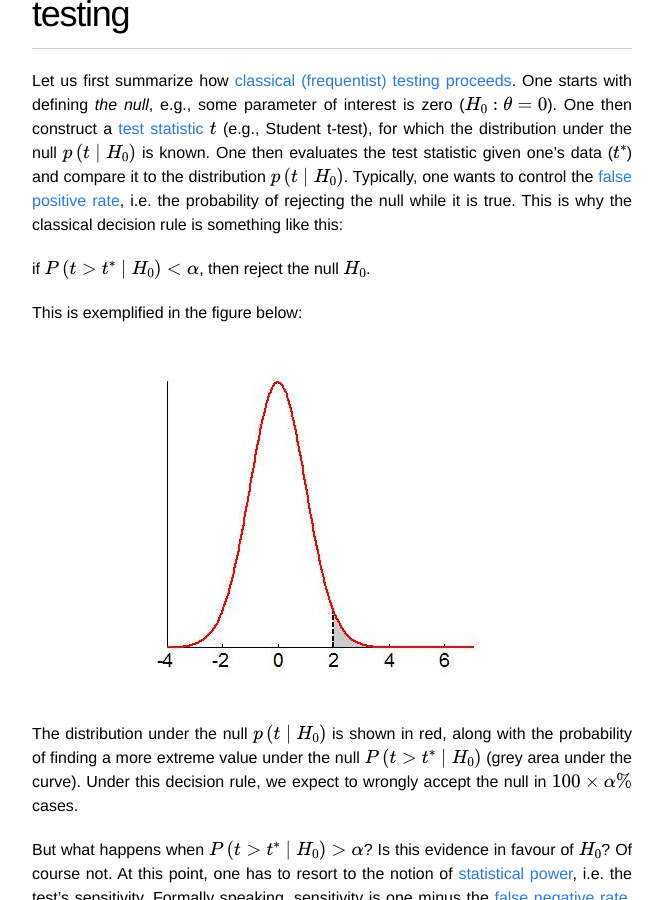
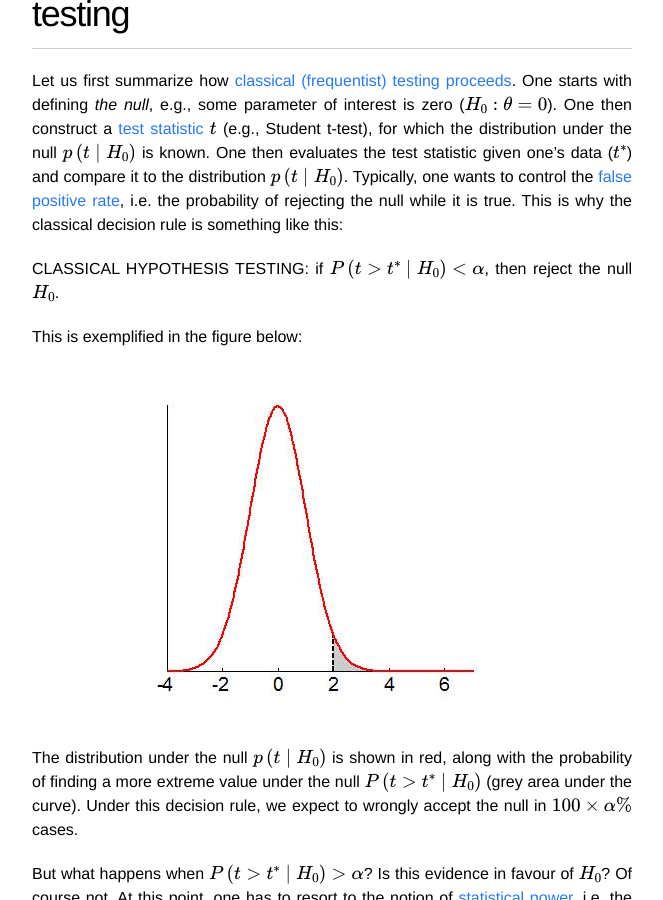
Before and after one commit to MBB-team/VBA-toolbox, a Jekyll site: the page built from _wiki/Bayesian-modelling-introduction.md, in a window 1280 px wide and 900 px high, scrolled down 3825 px. Shown: the whole window, without its empty margins (308-971 px from the left). Built offline with Jekyll 4.4.1, drawn with Linux system fonts in a browser that asks for light colours; nearby versions of some CDN libraries; formulas are drawn with MathJax 3.

Commit message:
Update Bayesian-modelling-introduction.md

```diff
--- a/_wiki/Bayesian-modelling-introduction.md
+++ b/_wiki/Bayesian-modelling-introduction.md
@@ -76,7 +76,7 @@ This reasoning applies for any set of models, given any data. The only constrain
 
 Let us first summarize how [classical (frequentist) testing proceeds](https://en.wikipedia.org/wiki/Statistical_hypothesis_testing). One starts with defining *the null*, e.g., some parameter of interest is zero ($$H_0: \theta = 0$$). One then construct a [test statistic](https://en.wikipedia.org/wiki/Test_statistic) $$t$$ (e.g., Student t-test), for which the distribution under the null $$p\left(t \mid H_0 \right)$$ is known. One then evaluates the test statistic given one's data ($$t^\ast$$) and compare it to the distribution $$p\left(t \mid H_0 \right)$$. Typically, one wants to control the [false positive rate](https://en.wikipedia.org/wiki/False_positive_rate), i.e. the probability of rejecting the null while it is true. This is why the classical decision rule is something like this:
 
-if $$P\left(t>t^\ast \mid H_0 \right) < \alpha$$, then reject the null $$H_0$$.
+CLASSICAL HYPOTHESIS TESTING: if $$P\left(t>t^\ast \mid H_0 \right) < \alpha$$, then reject the null $$H_0$$.
 
 This is exemplified in the figure below:
 
```
